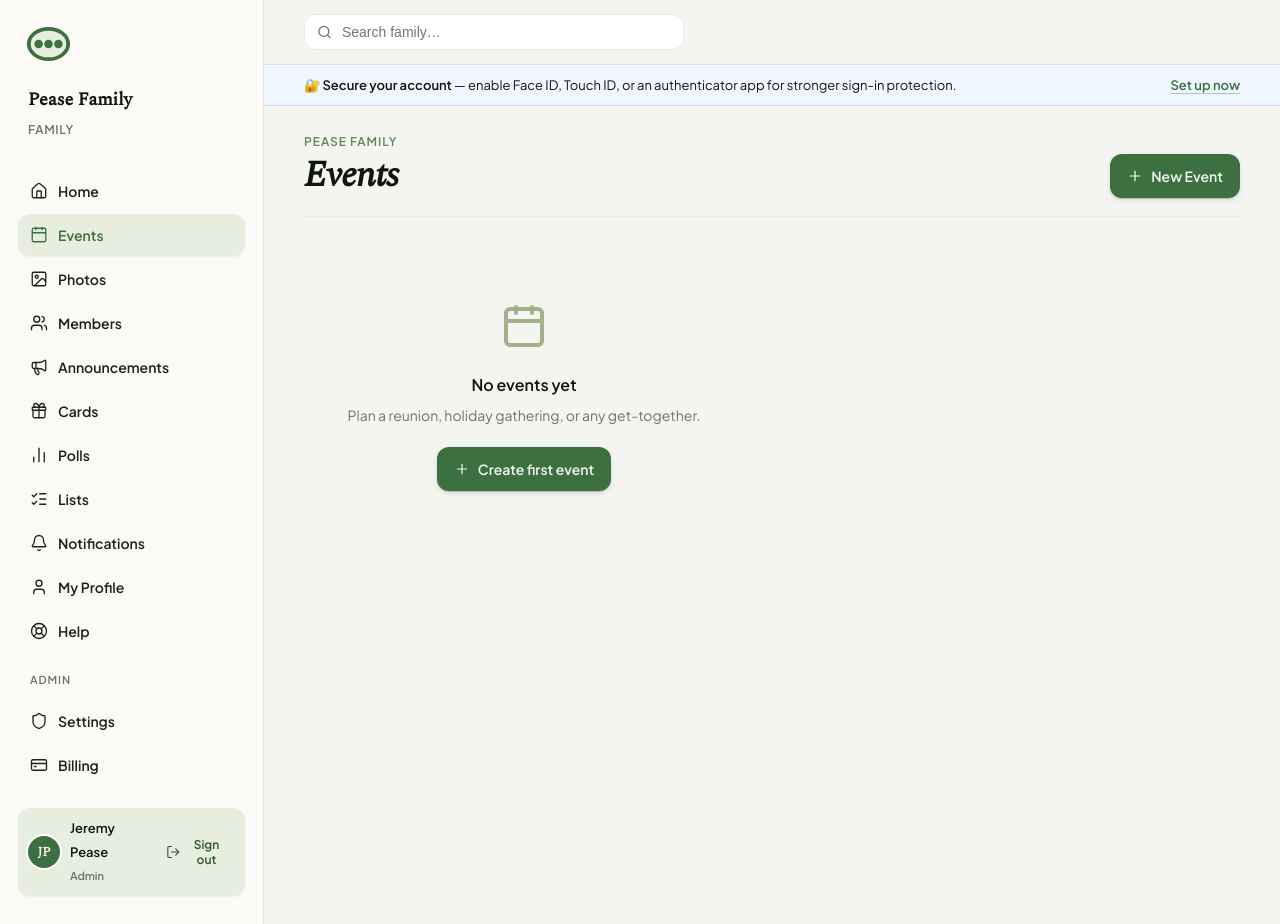
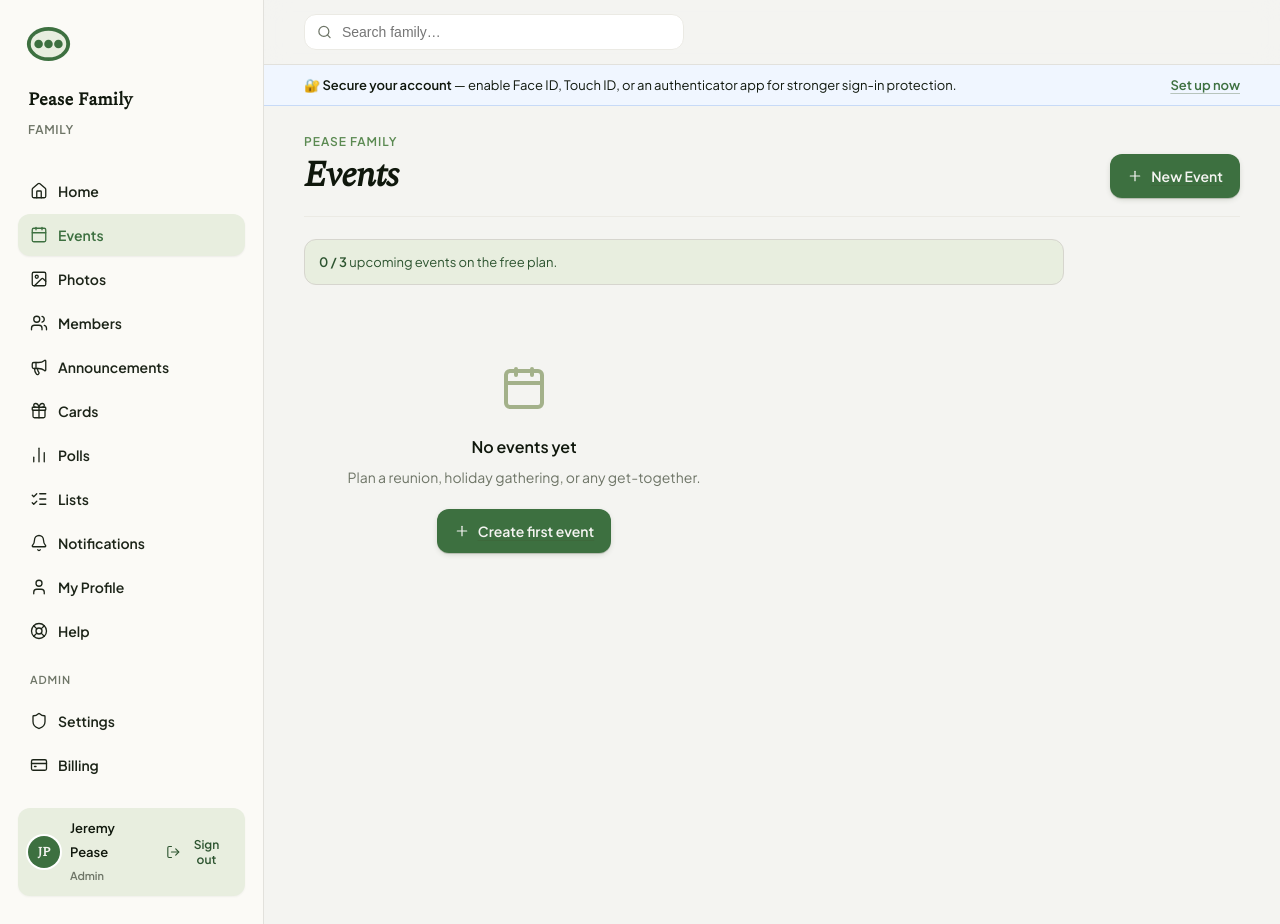
Before and after one commit to jeremypease/swugl, a Flask app: page /events in a window 1280 px wide. Run offline with Flask 3, Linux system fonts and the light colour scheme; a user stored in the database is signed in; data comes from the database, SQL or seed files in the repository; data that the repository does not hold is empty; some libraries are stand-ins or nearby versions.

Commit message:
feat: enforce free-tier limits (25 members, 3 upcoming events)
Add FREE_MEMBER_LIMIT and FREE_EVENT_LIMIT constants to billing.py.
Gate add_member and event_add POST handlers — redirect to billing page
with an upgrade prompt when a free-plan family hits the cap. Show a
live X/N counter banner for admins on the events list and add-member
pages; button switches to a locked upgrade CTA at the limit.

Co-Authored-By: Claude Sonnet 4.6 <noreply@anthropic.com>

```diff
--- a/app/billing.py
+++ b/app/billing.py
@@ -10,6 +10,9 @@ from . import db
 from .models import Family, FamilyPayoutAccount
 
 PLATFORM_FEE_RATE = 0.02  # 2% Swugl platform fee on event payouts
+
+FREE_MEMBER_LIMIT = 25   # max Person records on free plan
+FREE_EVENT_LIMIT = 3     # max upcoming events on free plan
 
 billing = Blueprint('billing', __name__)
 
--- a/app/routes.py
+++ b/app/routes.py
@@ -7,7 +7,7 @@ from datetime import date, datetime, timedelta
 from functools import wraps
 from urllib.parse import urlparse
 from . import db, limiter
-from .billing import requires_plan, family_has_paid_access
+from .billing import requires_plan, family_has_paid_access, FREE_MEMBER_LIMIT, FREE_EVENT_LIMIT
 from .storage import upload_photo, delete_object, get_object_bytes
 import secrets
 import hashlib
@@ -617,6 +617,12 @@ def add_member():
                 return render_template('add_member.html', form=form, parent1=parent1,
                                        parent2=parent2, next_page=next_page, similar=similar,
                                        purpose=purpose, link_spouse_for=link_spouse_for)
+        if not family_has_paid_access(current_user.active_family):
+            person_count = Person.query.filter_by(family_id=current_user.active_family_id).count()
+            if person_count >= FREE_MEMBER_LIMIT:
+                flash(f'Free plan is limited to {FREE_MEMBER_LIMIT} family members. '
+                      'Upgrade to add unlimited members.', 'warning')
+                return redirect(url_for('billing.billing_page'))
         person = Person(
             name=f"{first} {last}",
             family_id=current_user.active_family_id,
@@ -643,8 +649,12 @@ def add_member():
             return redirect(url_for('main.admin_link_spouse', person_id=link_spouse_for))
         return redirect(url_for('main.person_detail', person_id=person.id))
     link_spouse_for = request.args.get('link_spouse_for', type=int)
+    person_count = Person.query.filter_by(family_id=current_user.active_family_id).count()
+    has_paid_access = family_has_paid_access(current_user.active_family)
     return render_template('add_member.html', form=form, parent1=parent1, parent2=parent2,
-                           next_page=next_page, purpose=purpose, link_spouse_for=link_spouse_for)
+                           next_page=next_page, purpose=purpose, link_spouse_for=link_spouse_for,
+                           person_count=person_count, member_limit=FREE_MEMBER_LIMIT,
+                           has_paid_access=has_paid_access)
 
 @main.route('/person/<int:person_id>/add-parent', methods=['GET', 'POST'])
 @login_required
@@ -2056,7 +2066,10 @@ def events_list():
     upcoming = [e for e in all_events if e.start_date >= today]
     past = [e for e in all_events if e.start_date < today]
     past.reverse()
-    return render_template('events_list.html', upcoming=upcoming, past=past)
+    has_paid_access = family_has_paid_access(current_user.active_family)
+    return render_template('events_list.html', upcoming=upcoming, past=past,
+                           has_paid_access=has_paid_access,
+                           event_limit=FREE_EVENT_LIMIT)
 
 
 @main.route('/events/ai-parse', methods=['POST'])
@@ -2136,8 +2149,19 @@ def _geocode_location(location_str):
 @login_required
 @admin_required
 def event_add():
+    family = current_user.active_family
+    has_paid_access = family_has_paid_access(family)
     form = EventForm()
     if form.validate_on_submit():
+        if not has_paid_access:
+            upcoming_count = Event.query.filter(
+                Event.family_id == current_user.active_family_id,
+                Event.start_date >= date.today()
+            ).count()
+            if upcoming_count >= FREE_EVENT_LIMIT:
+                flash(f'Free plan is limited to {FREE_EVENT_LIMIT} upcoming events. '
+                      'Upgrade to create unlimited events.', 'warning')
+                return redirect(url_for('billing.billing_page'))
         if form.end_date.data and form.start_date.data and form.end_date.data < form.start_date.data:
             form.end_date.errors.append('End date cannot be before start date.')
             return render_template('event_form.html', form=form, event=None)
--- a/app/templates/events_list.html
+++ b/app/templates/events_list.html
@@ -43,9 +43,29 @@
         <h1>Events</h1>
     </div>
     {% if current_user.active_is_admin %}
-    <a href="/events/add" class="btn btn-primary"><i data-lucide="plus"></i> New Event</a>
+        {% if not has_paid_access and upcoming|length >= event_limit %}
+        <a href="{{ url_for('billing.billing_page') }}" class="btn btn-secondary"
+           title="Free plan is limited to {{ event_limit }} upcoming events">
+            <i data-lucide="lock"></i> Upgrade to add events
+        </a>
+        {% else %}
+        <a href="/events/add" class="btn btn-primary"><i data-lucide="plus"></i> New Event</a>
+        {% endif %}
     {% endif %}
 </div>
+
+{% if current_user.active_is_admin and not has_paid_access %}
+{% set upcoming_count = upcoming|length %}
+<div style="max-width:760px;margin-bottom:16px;padding:10px 14px;border-radius:var(--r-m);background:var(--leaf-mist);border:1px solid var(--hairline-strong);display:flex;align-items:center;justify-content:space-between;gap:12px;flex-wrap:wrap;">
+    <span style="font-size:13px;color:var(--vine-deep);">
+        <strong>{{ upcoming_count }} / {{ event_limit }}</strong> upcoming events on the free plan.
+        {% if upcoming_count >= event_limit %}Upgrade to create unlimited events.{% endif %}
+    </span>
+    {% if upcoming_count >= event_limit %}
+    <a href="{{ url_for('billing.billing_page') }}" class="btn btn-primary btn-sm">Upgrade</a>
+    {% endif %}
+</div>
+{% endif %}
 
 {% if not upcoming and not past %}
 <div style="max-width:440px;text-align:center;padding:64px 24px;">
```
Also changed, not shown: app/templates/add_member.html (+14 -0 lines).
